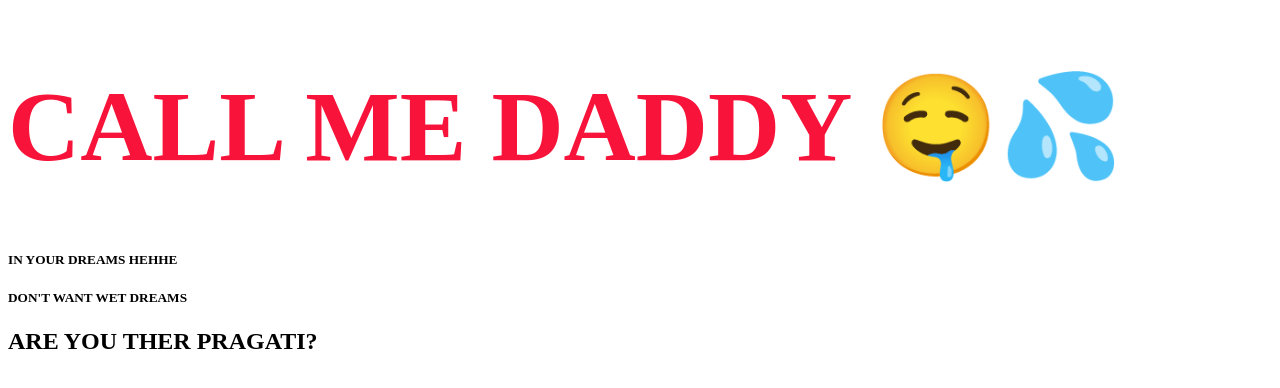
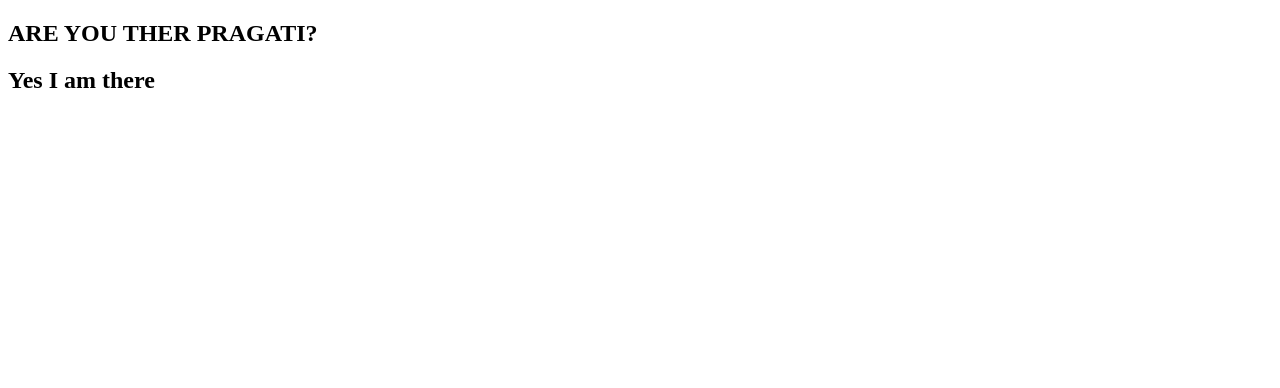
Before and after one commit to YashRathodDev/demoRepo, a plain HTML site: page index.html in a window 1280 px wide. Drawn offline with Linux system fonts and the light colour scheme.

Commit message:
Update index.html

```diff
--- a/index.html
+++ b/index.html
@@ -9,10 +9,9 @@
 <body>
     <div>
 
-        <h1 id="call">CALL ME DADDY 🤤💦</h1>
-        <h5 id="dream">IN YOUR DREAMS HEHHE</h5>
-        <h5> DON'T WANT WET DREAMS</h5>
+
         <h2>ARE YOU THER PRAGATI?</h2>
+        <h2>Yes I am there</h2>
     </div>
 
 
```
